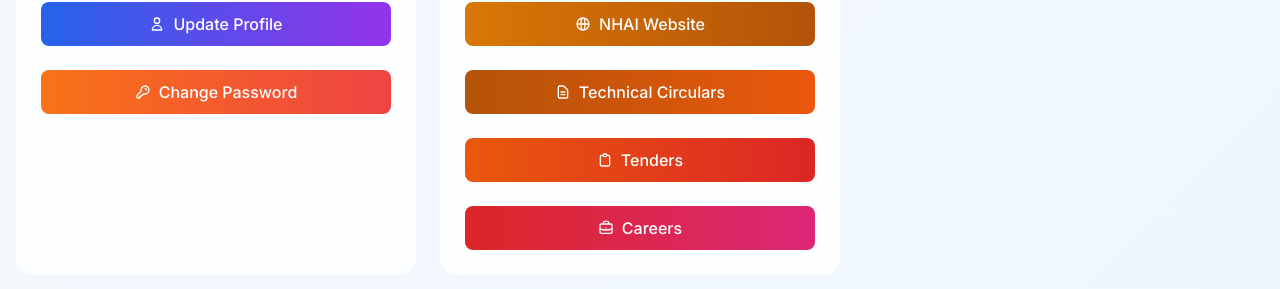
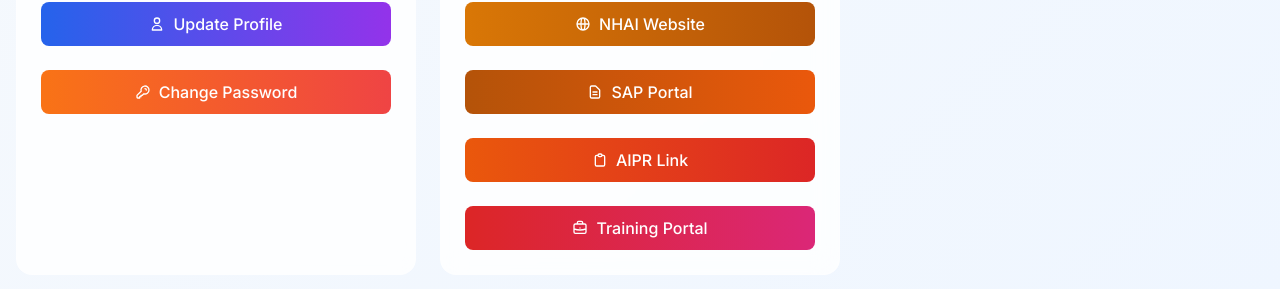
Before and after one commit to devesh457/NEA, a Next.js app: page /dashboard in a window 1280 px wide. Shown: the part 1060-1349 px from the top of the page. Built offline with nearby package versions, Linux system fonts and the light colour scheme; no server answers; the database is empty; sample sign-in values are in the browser's storage.

Commit message:
Update page.tsx
Update Quick Links

```diff
--- a/app/dashboard/page.tsx
+++ b/app/dashboard/page.tsx
@@ -284,23 +284,23 @@
                 </svg>
                 NHAI Website
               </a>
-              <a href="https://nhai.gov.in/technical-circulars" target="_blank" rel="noopener noreferrer" className="w-full bg-gradient-to-r from-amber-600 to-orange-600 text-white py-2.5 px-4 rounded-lg font-medium hover:shadow-lg transform hover:scale-105 transition-all duration-200 flex items-center justify-center" style={{width: '100%', background: 'linear-gradient(90deg, #b45309, #ea580c)', color: 'white', padding: '0.625rem 1rem', borderRadius: '0.5rem', fontWeight: '500', textDecoration: 'none', transition: 'all 0.2s ease', display: 'flex', alignItems: 'center', justifyContent: 'center'}}>
+              <a href="https://ess.morthedisha.gov.in/irj/portal" target="_blank" rel="noopener noreferrer" className="w-full bg-gradient-to-r from-amber-600 to-orange-600 text-white py-2.5 px-4 rounded-lg font-medium hover:shadow-lg transform hover:scale-105 transition-all duration-200 flex items-center justify-center" style={{width: '100%', background: 'linear-gradient(90deg, #b45309, #ea580c)', color: 'white', padding: '0.625rem 1rem', borderRadius: '0.5rem', fontWeight: '500', textDecoration: 'none', transition: 'all 0.2s ease', display: 'flex', alignItems: 'center', justifyContent: 'center'}}>
                 <svg className="w-4 h-4 mr-2" fill="none" stroke="currentColor" viewBox="0 0 24 24" style={{width: '1rem', height: '1rem', marginRight: '0.5rem'}}>
                   <path strokeLinecap="round" strokeLinejoin="round" strokeWidth={2} d="M9 12h6m-6 4h6m2 5H7a2 2 0 01-2-2V5a2 2 0 012-2h5.586a1 1 0 01.707.293l5.414 5.414a1 1 0 01.293.707V19a2 2 0 01-2 2z" />
                 </svg>
-                Technical Circulars
+                SAP Portal
               </a>
-              <a href="https://nhai.gov.in/tenders" target="_blank" rel="noopener noreferrer" className="w-full bg-gradient-to-r from-orange-600 to-red-600 text-white py-2.5 px-4 rounded-lg font-medium hover:shadow-lg transform hover:scale-105 transition-all duration-200 flex items-center justify-center" style={{width: '100%', background: 'linear-gradient(90deg, #ea580c, #dc2626)', color: 'white', padding: '0.625rem 1rem', borderRadius: '0.5rem', fontWeight: '500', textDecoration: 'none', transition: 'all 0.2s ease', display: 'flex', alignItems: 'center', justifyContent: 'center'}}>
+              <a href="https://ipr.nhai.org/ipr/LoginPage.aspx" target="_blank" rel="noopener noreferrer" className="w-full bg-gradient-to-r from-orange-600 to-red-600 text-white py-2.5 px-4 rounded-lg font-medium hover:shadow-lg transform hover:scale-105 transition-all duration-200 flex items-center justify-center" style={{width: '100%', background: 'linear-gradient(90deg, #ea580c, #dc2626)', color: 'white', padding: '0.625rem 1rem', borderRadius: '0.5rem', fontWeight: '500', textDecoration: 'none', transition: 'all 0.2s ease', display: 'flex', alignItems: 'center', justifyContent: 'center'}}>
                 <svg className="w-4 h-4 mr-2" fill="none" stroke="currentColor" viewBox="0 0 24 24" style={{width: '1rem', height: '1rem', marginRight: '0.5rem'}}>
                   <path strokeLinecap="round" strokeLinejoin="round" strokeWidth={2} d="M9 5H7a2 2 0 00-2 2v12a2 2 0 002 2h10a2 2 0 002-2V7a2 2 0 00-2-2h-2M9 5a2 2 0 002 2h2a2 2 0 002-2M9 5a2 2 0 012-2h2a2 2 0 012 2" />
                 </svg>
-                Tenders
+                AIPR Link
               </a>
-              <a href="https://nhai.gov.in/careers" target="_blank" rel="noopener noreferrer" className="w-full bg-gradient-to-r from-red-600 to-pink-600 text-white py-2.5 px-4 rounded-lg font-medium hover:shadow-lg transform hover:scale-105 transition-all duration-200 flex items-center justify-center" style={{width: '100%', background: 'linear-gradient(90deg, #dc2626, #db2777)', color: 'white', padding: '0.625rem 1rem', borderRadius: '0.5rem', fontWeight: '500', textDecoration: 'none', transition: 'all 0.2s ease', display: 'flex', alignItems: 'center', justifyContent: 'center'}}>
+              <a href="https://training.nhai.org/" target="_blank" rel="noopener noreferrer" className="w-full bg-gradient-to-r from-red-600 to-pink-600 text-white py-2.5 px-4 rounded-lg font-medium hover:shadow-lg transform hover:scale-105 transition-all duration-200 flex items-center justify-center" style={{width: '100%', background: 'linear-gradient(90deg, #dc2626, #db2777)', color: 'white', padding: '0.625rem 1rem', borderRadius: '0.5rem', fontWeight: '500', textDecoration: 'none', transition: 'all 0.2s ease', display: 'flex', alignItems: 'center', justifyContent: 'center'}}>
                 <svg className="w-4 h-4 mr-2" fill="none" stroke="currentColor" viewBox="0 0 24 24" style={{width: '1rem', height: '1rem', marginRight: '0.5rem'}}>
                   <path strokeLinecap="round" strokeLinejoin="round" strokeWidth={2} d="M21 13.255A23.931 23.931 0 0112 15c-3.183 0-6.22-.62-9-1.745M16 6V4a2 2 0 00-2-2h-4a2 2 0 00-2 2v2m4 6h.01M5 20h14a2 2 0 002-2V8a2 2 0 00-2-2H5a2 2 0 00-2 2v10a2 2 0 002 2z" />
                 </svg>
-                Careers
+                Training Portal
               </a>
             </div>
           </div>
```
